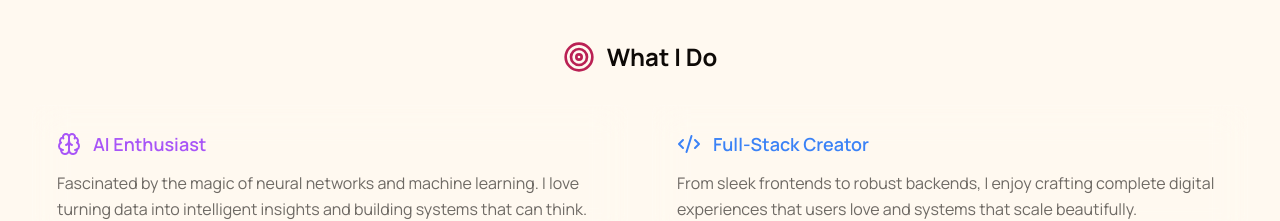
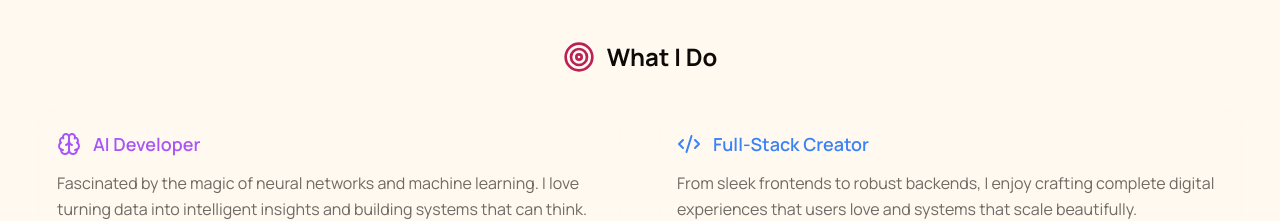
Before and after one commit to Shreyas707Makwana/Portfolio_website_Shreyas, a React (Vite) app: page / in a window 1280 px wide. Shown: the part 1480-1701 px from the top of the page. Built offline with nearby package versions, Linux system fonts and the light colour scheme.

Commit message:
made cchanges in about me section

```diff
--- a/src/components/AboutSection.tsx
+++ b/src/components/AboutSection.tsx
@@ -22,7 +22,7 @@ const AboutSection = forwardRef<HTMLElement>((props, ref) => {
   const highlights = [
     {
       icon: <Brain className="h-6 w-6" />,
-      title: "AI Enthusiast",
+      title: "AI Developer",
       description: "Fascinated by the magic of neural networks and machine learning. I love turning data into intelligent insights and building systems that can think.",
       color: "text-purple-500"
     },
```
